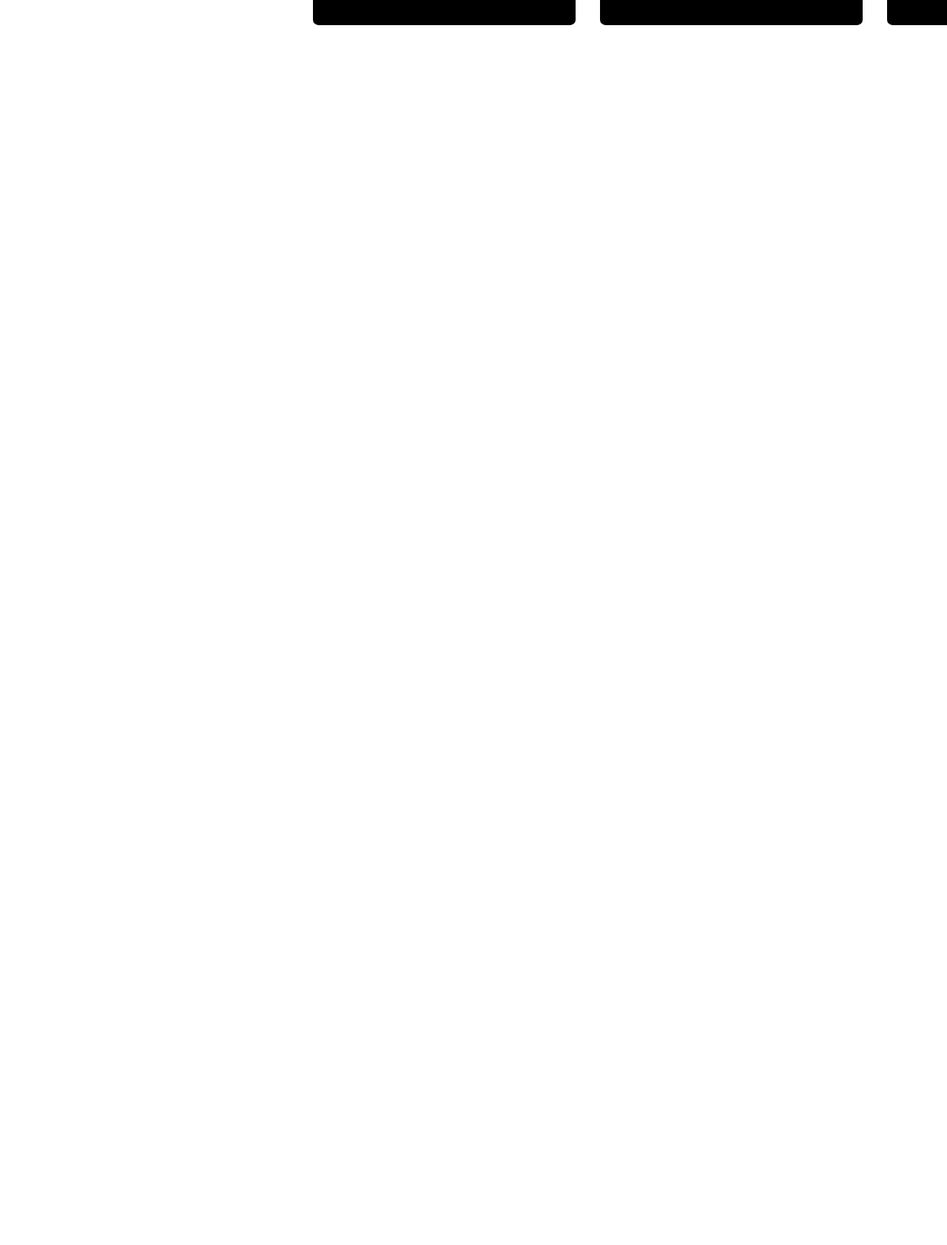
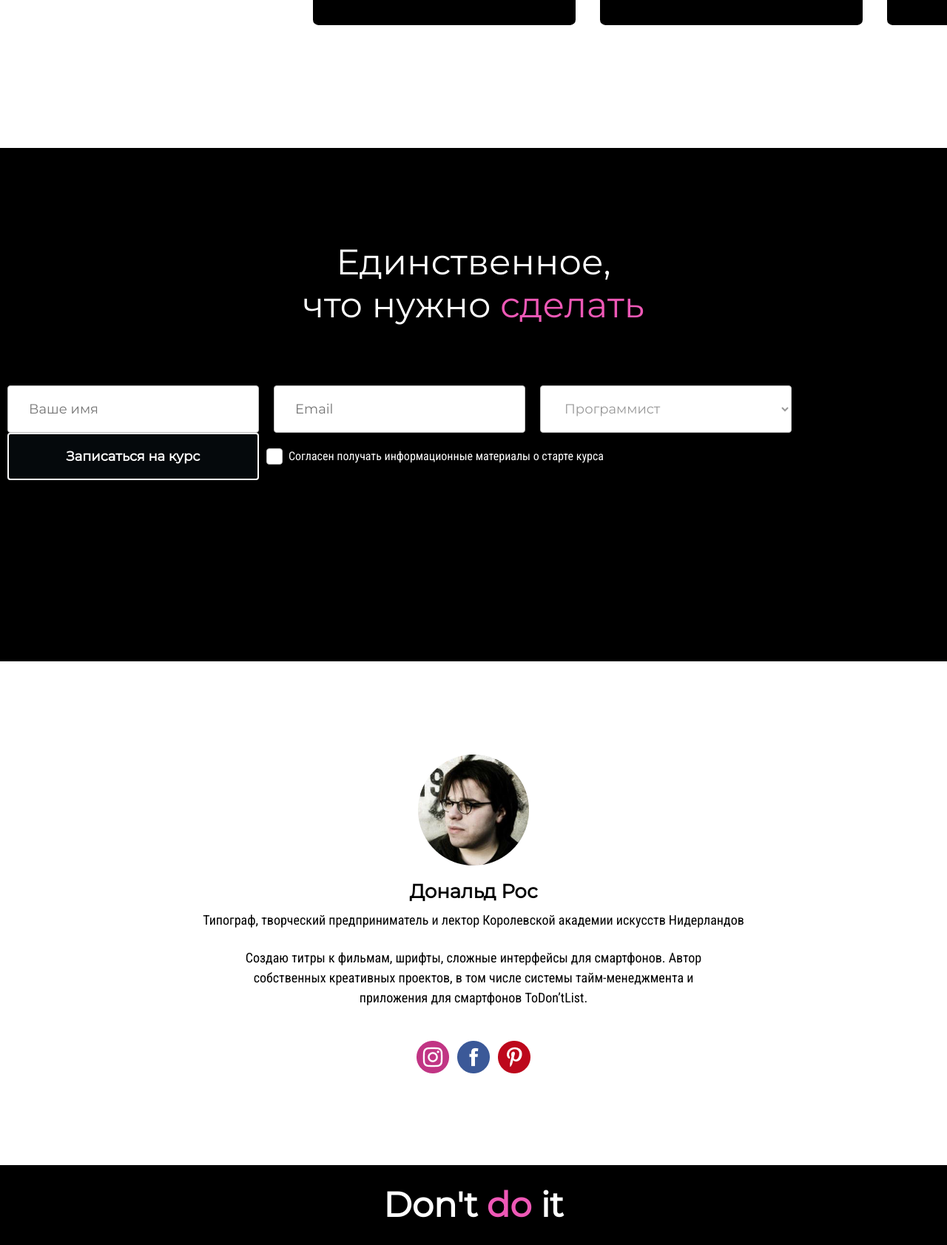
Before and after one commit to A1exanderVasilyev/webProgramming, a PHP site: page / in a window 1280 px wide; the page is wider, and only the part inside the window is pictured. Shown: the part 3204-4887 px from the top of that part at 74% size. Before the commit the page ends 3238 px from the top of that part, so only its background shows below. Run offline with PHP 8.4, Linux system fonts and the light colour scheme.

Commit message:
Задание 4 - Добавление формы

```diff
--- a/task4/css/style.css
+++ b/task4/css/style.css
@@ -193,3 +193,163 @@
     font: 400 18px/21px 'Roboto Condensed', sans-serif;
     color: white;
 }
+
+.dark_bottom_section
+{
+    display: flex;
+    align-items: center;
+    flex-flow: column nowrap;
+    max-width: 1920px;
+    height: 694px;
+    background: #000000;
+}
+
+.dark_bottom_title
+{
+    font: 500 48px/58px 'Montserrat', sans-serif;
+    color: #FFFFFF;
+    text-align: center;
+    padding-top: 125px;
+}
+
+.form
+{
+    display: flex;
+    flex-flow: row wrap;
+    margin-top: 80px;
+    max-width: 1440px;
+    height: 103px;
+}
+
+.form_input
+{
+    cursor: pointer;
+    width: 340px;
+    height: 64px;
+    background: #FFFFFF;
+    border: 1.34888px solid #C0C0C0;
+    box-sizing: border-box;
+    border-radius: 4px;
+    margin: 0 10px;
+}
+
+.input_text
+{
+    font: 500 18px/22px 'Montserrat', sans-serif;
+    color: #999999;
+    padding-left: 28px;
+}
+
+.form_button
+{
+    cursor: pointer;
+    font: 600 18px/22px 'Montserrat', sans-serif;
+    color: white;
+    background-color: #05090C;
+    width: 340px;
+    height: 64px;
+    margin-left: 10px;
+    border: 2px solid #FFFFFF;
+    box-sizing: border-box;
+    border-radius: 4px;
+}
+
+.agreement_checkbox
+{
+    position: absolute;
+    z-index: -1;
+    opacity: 0;
+}
+
+.agreement_checkbox+label
+{
+    display: inline-flex;
+    align-items: center;
+    user-select: none;
+}
+
+.agreement_checkbox+label::before
+{
+    content: '';
+    display: inline-block;
+    cursor: pointer;
+    background: #FFFFFF;
+    border: 1.34888px solid #C0C0C0;
+    box-sizing: border-box;
+    border-radius: 4.04665px;
+    width: 22px;
+    height: 22px;
+    margin-left: 10px;
+}
+
+.agreement_checkbox:checked+label::before
+{
+    background-color: #EE58B6;
+}
+
+.checkbox_text
+{
+    font: 400 16px/22px 'Roboto Condensed', sans-serif;
+    color: #FFFFFF;
+    margin-left: 8px;
+}
+
+.people
+{
+    display: flex;
+    flex-flow: column nowrap;
+    align-items: center;
+    margin-top: 126px;
+}
+
+.clients_name
+{
+    margin-top: 20px;
+    margin-bottom: 9px;
+    font: bold 26px/31px 'Montserrat', sans-serif;
+}
+
+.about_person
+{
+    margin-bottom: 24px;
+    width: 734px;
+}
+
+.persons_activity
+{
+    display: flex;
+    flex-flow: row wrap;
+    margin-bottom: 43px;
+    width: 626px;
+}
+
+.description_text
+{
+    font: 400 18px/27px 'Roboto Condensed', sans-serif;
+    text-align: center;
+}
+
+.contacts
+{
+    display: flex;
+    flex-flow: row nowrap;
+    width: 166px;
+    justify-content: space-around;
+    margin-bottom: 118px;
+}
+
+.footer
+{
+    display: flex;
+    align-items: center;
+    justify-content: center;
+    background-color: #000000;
+    height: 108px;
+    max-width: 1920px;
+}
+
+.footer_title
+{
+    font: bold 31px/38px 'Montserrat', sans-serif;
+    color: #FFFFFF;
+}
--- a/task4/index.html
+++ b/task4/index.html
@@ -1,3 +1,4 @@
+
 <!DOCTYPE html>
 <html lang="en">
 <head>
@@ -44,7 +45,7 @@
             <div class="middle_section_item">
                 <img src="images/middle_section/Finances.png" alt="finances">
                 <h2 class="middle_title">Ты не успеешь</h2>
-                <p class="middle_text_section">Всех творческих людей объединяет одна проблема - отсутствие времени на реализацию идей. Как прибавить суткам часы, рассмотрим в нашем курсе.</p>
+                <p class="middle_text_section">Всех творческих людей объединяет одна проблема - отсутствие времени на реализацию идей. Как прибавить суткам часы, рассмотрим в нашем курсе</p>
             </div>
             <div class="middle_section_item">
                 <h2 class="middle_title">Опять дедлайн</h2>
@@ -81,6 +82,44 @@
                     </div>
             </div>
         </div>
+                <div class="dark_bottom_section">
+            <div class="dark_bottom_title">
+                Единственное,<br> что нужно <span class="title_text_selection">сделать</span>
+            </div>
+            <form action="#" method="get" class="form">
+                <input type="text" name="name" placeholder="Ваше имя" class="form_input input_text">
+                <input type="text" name="email" placeholder="Email" class="form_input input_text">
+                <select name="Деятельность" class="form_input input_text" >
+                    <option value="Программист">Программист</option>
+                    <option value="Дизайнер">Дизайнер</option>
+                    <option value="Маркетолог">Маркетолог</option>
+                </select>
+                <button type="submit" class="form_button">Записаться на курс</button>
+                <input type="checkbox" class="agreement_checkbox" id="agreement" name="agreement" value="agree">
+                <label for="agreement"><span class="checkbox_text">Согласен получать информационные материалы о старте курса</span>
+                </label>
+            </form>
+        </div>
+        <div class="people">
+            <img src="images/photo.png" alt="photo">
+            <h2 class="clients_name">Дональд Рос</h2>
+            <p class="about_person description_text">Типограф, творческий предприниматель и лектор Королевской академии искусств Нидерландов</p>
+            <p class="persons_activity description_text">Создаю титры к фильмам, шрифты, сложные интерфейсы для смартфонов. Автор собственных креативных проектов, в том числе системы тайм-менеджмента и <br>приложения для смартфонов ToDon’tList.</p>
+            <div class="contacts">
+                <a href="#">
+                    <img src="images/contacts/Instagram.png" alt="instagram">
+                </a>
+                <a href="#">
+                    <img src="images/contacts/Facebook.png" alt="facebook">
+                </a>
+                <a href="#">
+                    <img src="images/contacts/Pinterest.png" alt="pinterest">
+                </a>
+            </div>
+        </div>
+        <footer class="footer footer_title">
+            <h2>Don't <span class="title_text_selection">do</span> it</h2>
+        </footer>
     </div>
 </body>
 </html>
```
